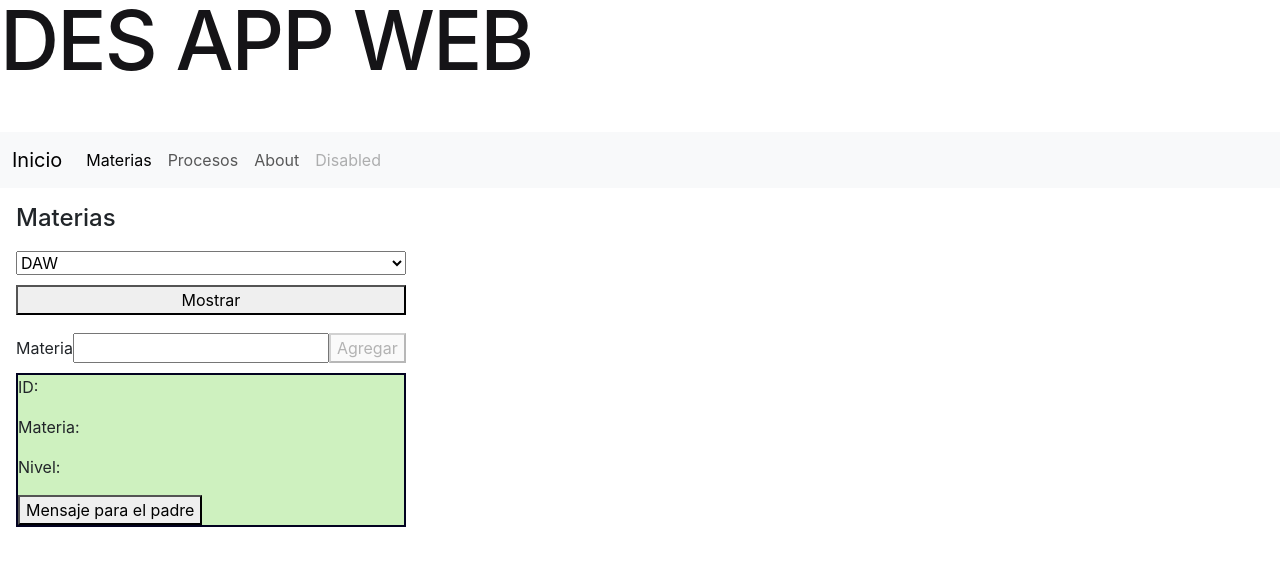
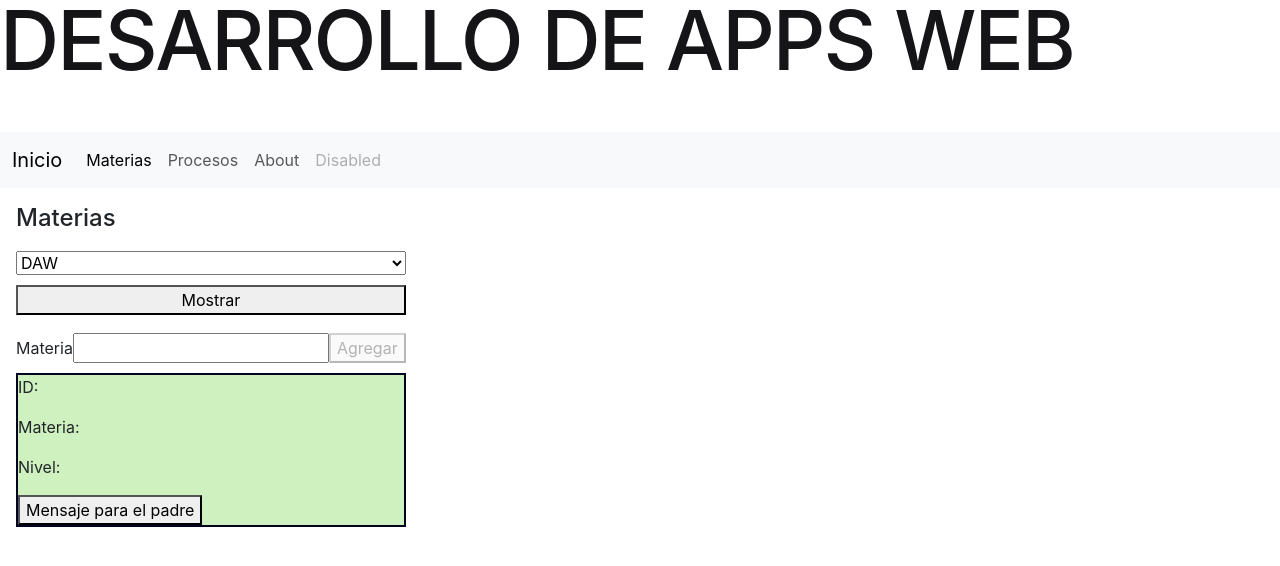
Before and after one commit to EAhumada08/practicas-Angular-DAW, an Angular app: page /materias in a window 1280 px wide. Shown: the top 566 px of the page. Built offline with nearby package versions, Linux system fonts and the light colour scheme.

Commit message:
cambiar h1 de app.component

```diff
--- a/src/app/app.component.html
+++ b/src/app/app.component.html
@@ -1,5 +1,5 @@
 <header>
-  <h1>DES APP WEB</h1>
+  <h1>DESARROLLO DE APPS WEB</h1>
   <nav class="navbar navbar-expand-md bg-body-tertiary">
     <div class="container-fluid">
       <a class="navbar-brand" routerLink="">Inicio</a>
```
